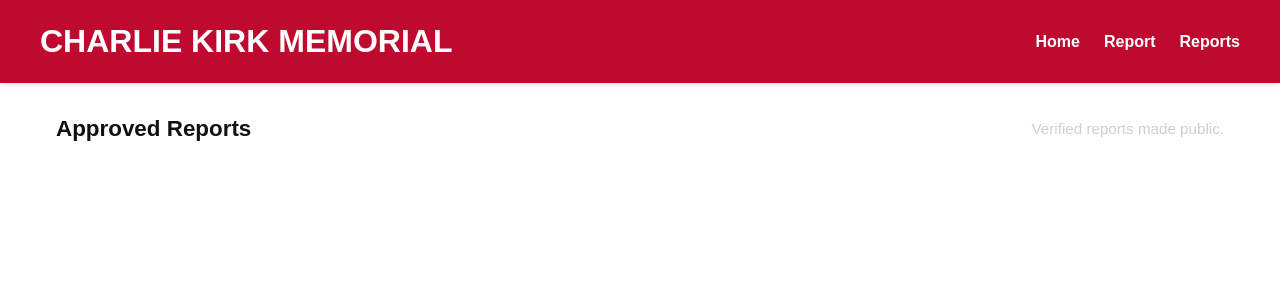
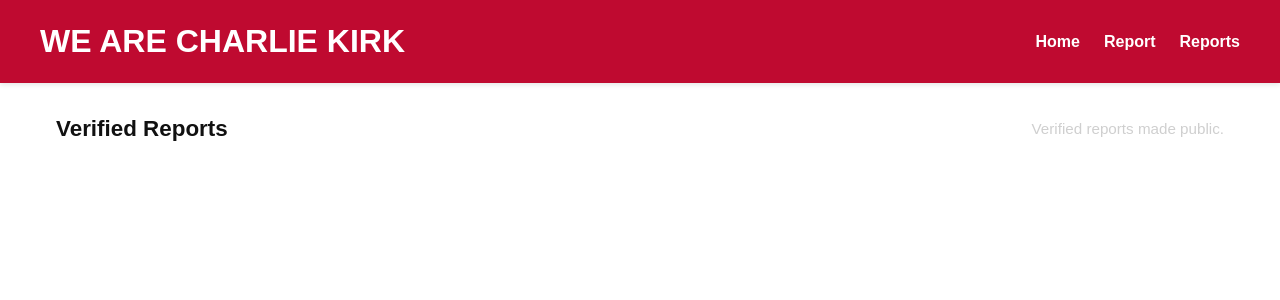
Before and after one commit to itsjustragic/fksdlfksok, a FastAPI app: page /reports in a window 1280 px wide. Shown: the top 300 px of the page. Run offline with FastAPI, Linux system fonts and the light colour scheme; data that the repository does not hold is empty.

Commit message:
Update reports.html

```diff
--- a/templates/reports.html
+++ b/templates/reports.html
@@ -10,7 +10,7 @@
 <body>
     <header class="header">
         <div class="header-container">
-            <h1>CHARLIE KIRK MEMORIAL</h1>
+            <h1>WE ARE CHARLIE KIRK</h1>
             <nav>
                 <ul>
                     <li><a href="/">Home</a></li>
@@ -23,7 +23,7 @@
 
     <main class="reports-section">
         <div class="section-header">
-            <h2>Approved Reports</h2>
+            <h2>Verified Reports</h2>
             <p class="subtitle">Verified reports made public.</p>
         </div>
 
```
